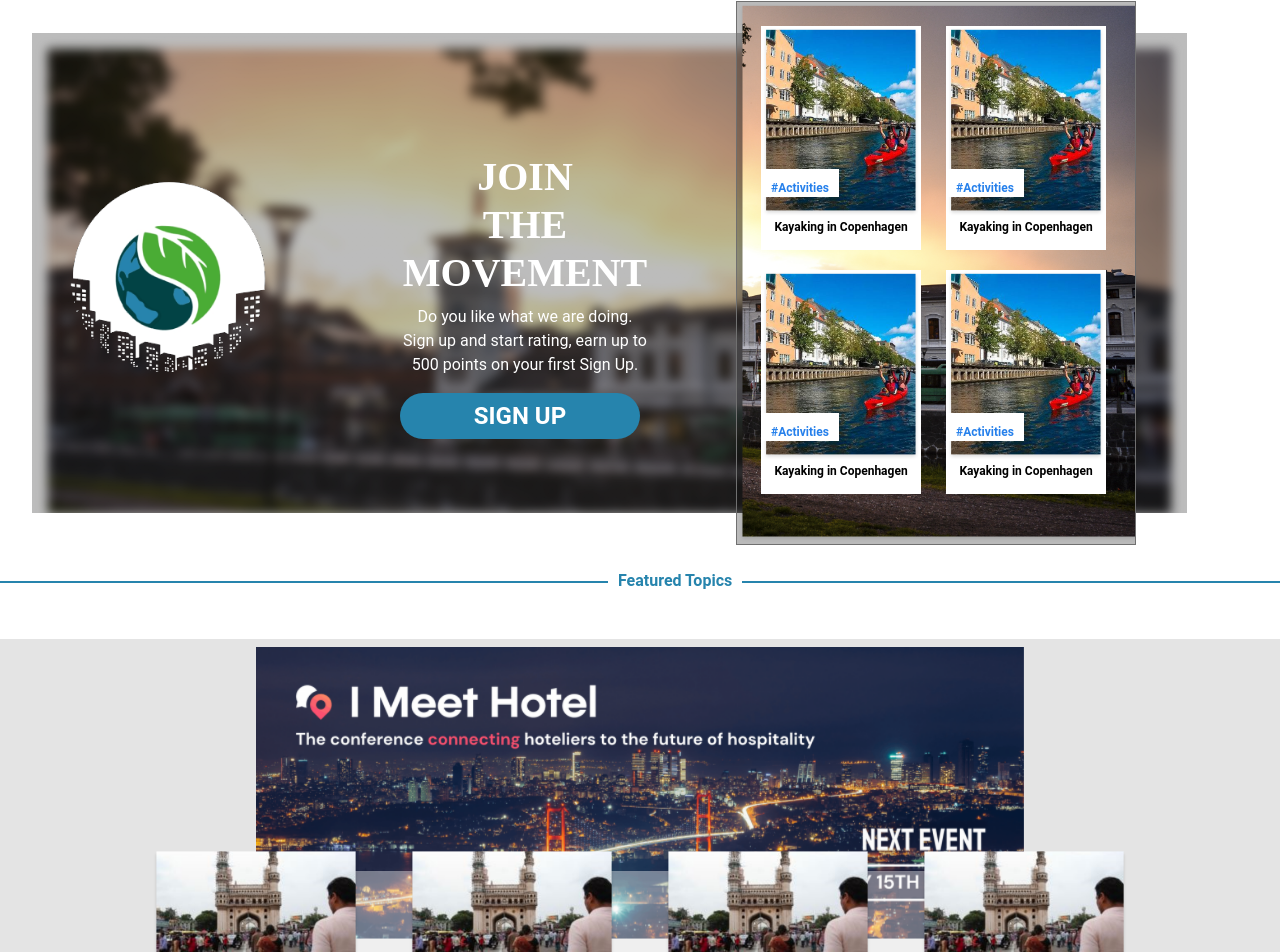
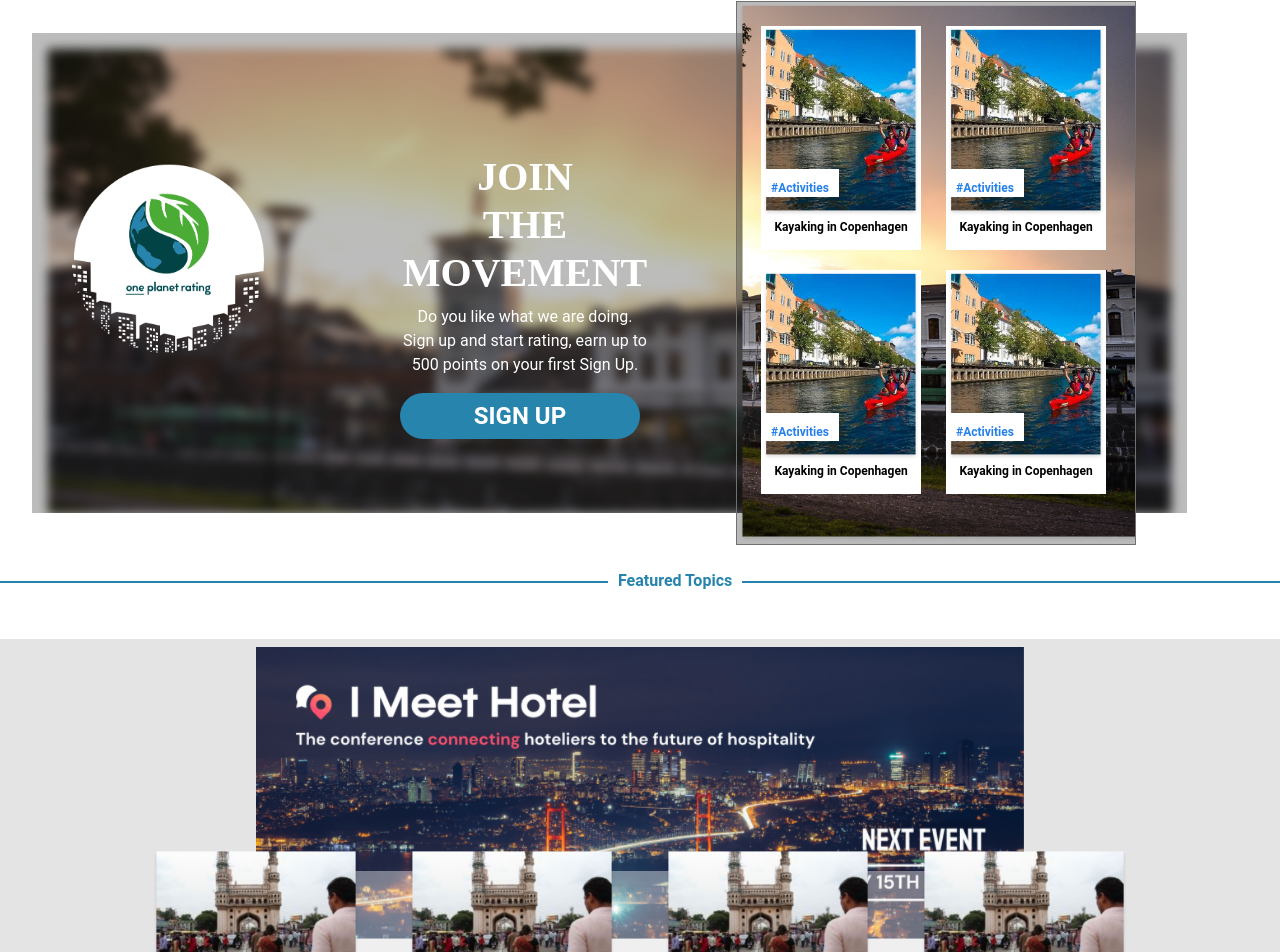
Before and after one commit to pkojchevski/landing, a React (Create React App) app: page / in a window 1280 px wide. Shown: the part 1945-2897 px from the top of the page. Built offline with nearby package versions, Linux system fonts and the light colour scheme.

Commit message:
'09072020'

```diff
--- a/src/components/OPRPlatform/OPRPLatform.jsx
+++ b/src/components/OPRPlatform/OPRPLatform.jsx
@@ -10,7 +10,7 @@ function OPRPLatform() {
         <div className={classes.LogoWrapper}>
           <img
             className={classes.LogoBg}
-            src={require("../../assets/images/logo_with_bg.png")}
+            src={require("../../assets/images/globe.png")}
             alt="LogoBg"
           ></img>
         </div>
```
Also changed, not shown: src/assets/images/globe.png (added), src/assets/images/logo.png (added).
